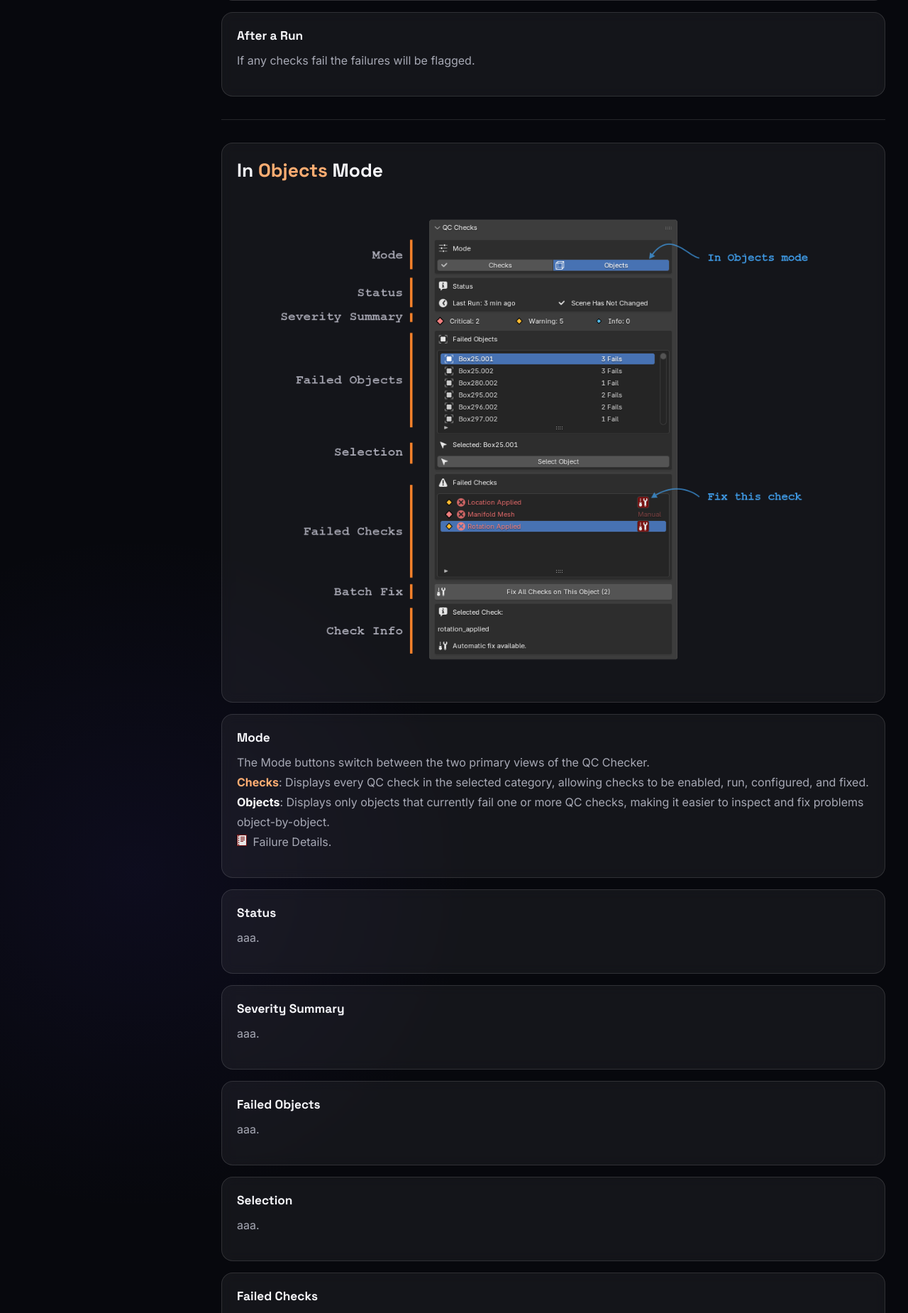
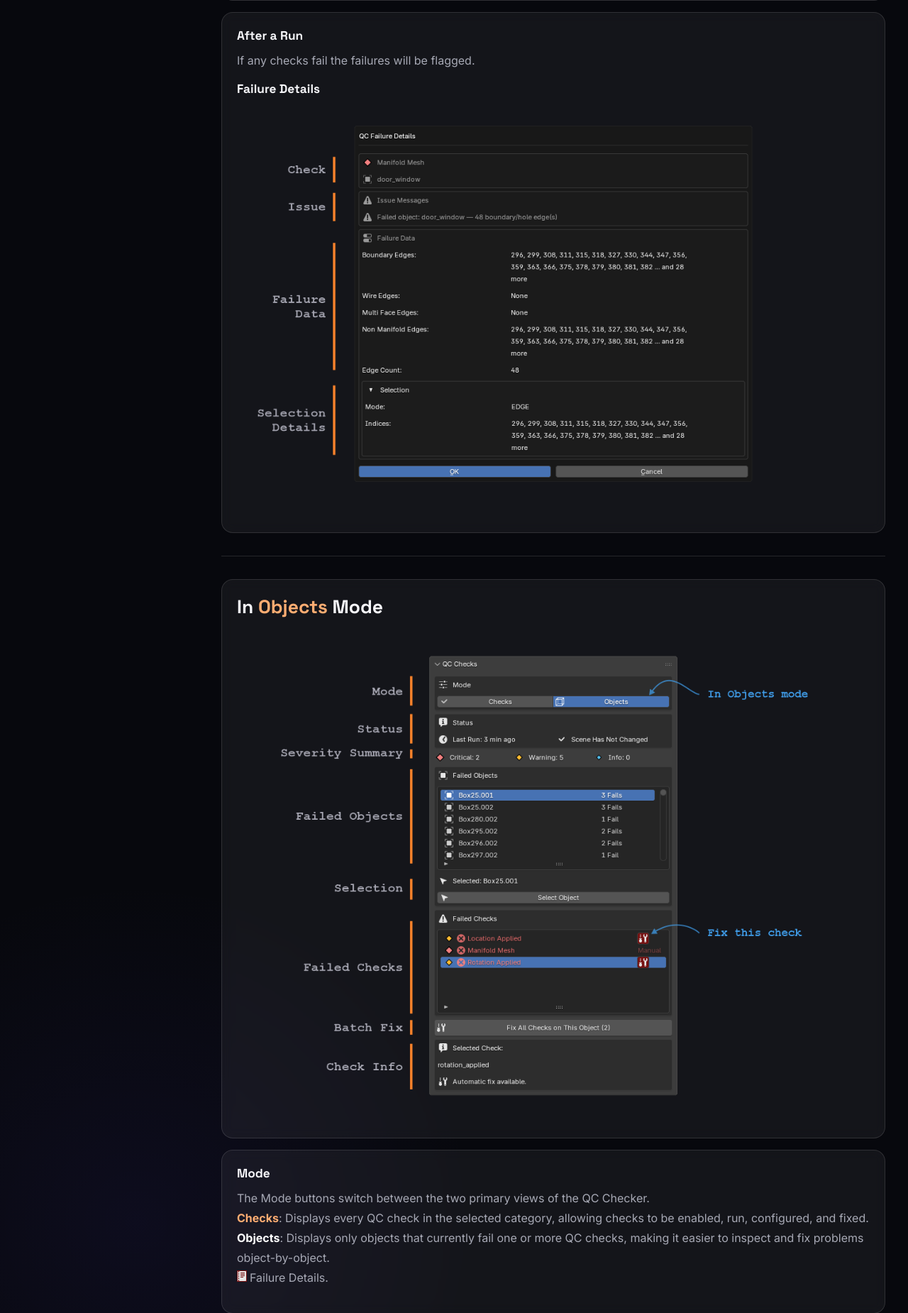
Before and after one commit to scotthomson-naut/qc, a Python web app: template documentation/template/panel.html in a window 1280 px wide. Shown: the part 3298-5148 px from the top of the page at 71% size. Run offline with Jinja, Linux system fonts and the light colour scheme; the template is opened without the code that fills it, so the values that code supplies are empty.

Commit message:
updated doc faliure details image

```diff
--- a/documentation/template/panel.html
+++ b/documentation/template/panel.html
@@ -190,7 +190,9 @@
                     <section class="card">
                         <h3>After a Run</h3>
                         <p>
-                            If any checks fail the failures will be flagged. <br>
+                            If any checks fail the failures will be flagged.<br>
+                            <h3>Failure Details</h3>
+                            <img src="assets/images/qc_checks_panel_failure_details.png" alt="Scriptronaut">
                         </p>
                     </section>
 
@@ -215,7 +217,7 @@
                             <b class="doc-item">Objects</b>: Displays only objects that currently fail
                             one or more QC checks, making it easier to inspect and fix
                             problems object-by-object.<br>
-                            <img src="assets/images/qc_checks_failure_details.png" alt="Scriptronaut"> Failure Details.
+                            <img src="assets/images/qc_checks_failure_details.png" alt="Scriptronaut"></a>Failure Details.
                         </p>
                     </section>
 
```
Also changed, not shown: documentation/template/assets/images/qc_checks_panel_failure_details.png (added).
